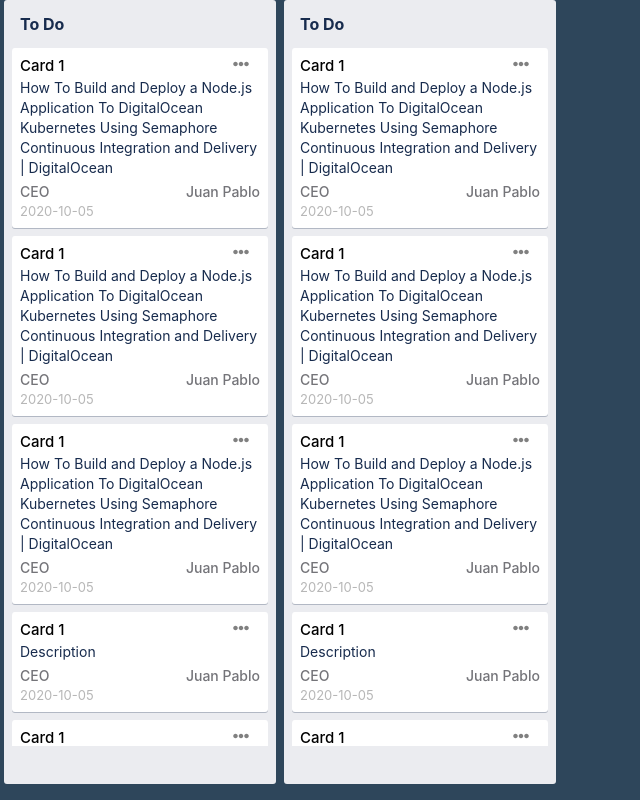
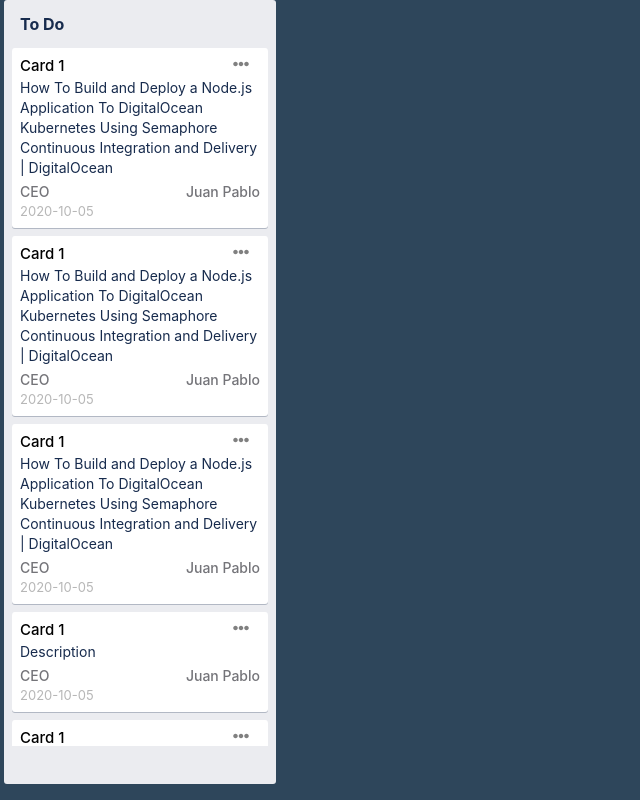
Before and after one commit to benjaminflopez21/flexsible-kanban-board, a React (Create React App) app: page / in a window 1280 px wide. Shown: the whole page, without its empty margins (0-640 px from the left). Built offline with nearby package versions, Linux system fonts and the light colour scheme.

Commit message:
Card Service, local storage, and load data

```diff
--- a/src/models/card.js
+++ b/src/models/card.js
@@ -1,12 +1,14 @@
 export default class Card {
+    id;
     title;
     description;
     tag;
     assignee;
     dueDate;
 
-    fromJson(json) {
+    static fromJson(json) {
         let card = new Card();
+        card.id = json['id'];
         card.title = json['title'];
         card.description = json['description'];
         card.tag = json['tag'];
--- a/src/ui/components/card/card.component.jsx
+++ b/src/ui/components/card/card.component.jsx
@@ -2,18 +2,30 @@
 import { jsx } from '@emotion/core'
 import PropTypes from 'prop-types';
 import Style from './card.style';
-import { FontAwesomeIcon } from '@fortawesome/react-fontawesome'
-import { faTimes } from '@fortawesome/free-solid-svg-icons'
 import DropDowunMenu from '../dropDownMenu/dropDowunMenu.component';
 
 const Card = (props) => {
     const {
         model,
+        onEdit,
+        onDelete,
     } = props;
+
+    const onEditWrapper = () => {
+        onEdit(model);
+    }
+
+    const onDeleteWrapper = () => {
+        onDelete(model);
+    }
+
     return (<div css={Style.card}>
         <div css={Style.content}>
             <span css={Style.menu}>
-                <DropDowunMenu></DropDowunMenu>
+                <DropDowunMenu
+                    onEdit={onEditWrapper}
+                    onDelete={onDeleteWrapper}
+                ></DropDowunMenu>
             </span>
             <h1 css={Style.title}>{model.title}</h1>
             <div css={Style.description}>
@@ -32,9 +44,9 @@
 };
 
 Card.propTypes = {
+    model: PropTypes.objectOf(PropTypes.any).isRequired,
     onEdit: PropTypes.func.isRequired,
-    onRemove: PropTypes.func.isRequired,
-    model: PropTypes.objectOf(PropTypes.any).isRequired
+    onDelete: PropTypes.func.isRequired
 };
 
 export default Card;
--- /dev/null
+++ b/src/ui/components/deleteModal/deleteModal.component.jsx
@@ -0,0 +1,34 @@
+/** @jsx jsx */
+import { jsx } from '@emotion/core'
+import PropTypes from 'prop-types';
+import Modal from '../../components/modal/modal.component';
+import Style from './deleteModal.style';
+
+
+const DeleteModal = (props) => {
+    const {
+        model,
+        onClose,
+        onDelete,
+    } = props;
+
+    return <Modal title="Delete Card"
+    show={Boolean(model)}
+    onClose={onClose}>
+        <div>
+            <p css={Style.message}>Do you really want to delete this card?</p>
+            <div css={Style.buttons}>
+                <div css={Style.noButton} onClick={onClose}>No</div>
+                <div css={Style.yesButton} onClick={onDelete}>Yes</div>
+            </div>
+        </div>
+    </Modal>;
+};
+
+DeleteModal.propTypes = {
+    model: PropTypes.objectOf(PropTypes.any).isRequired,
+    onClose: PropTypes.func.isRequired,
+    onDelete: PropTypes.func.isRequired,
+};
+
+export default DeleteModal;
--- /dev/null
+++ b/src/ui/components/deleteModal/deleteModal.style.js
@@ -0,0 +1,31 @@
+export default {
+    buttons: {
+        display: 'flex',
+        justifyContent: 'center',
+    },
+    message: {
+
+    },
+    noButton: {
+        padding: 5,
+        margin: '5px 0px',
+        borderRadius: 5,
+        cursor: 'pointer',
+        marginRight: 10,
+        paddingRight: 20,
+        marginLeft: 10,
+        paddingLeft: 20,
+    },
+    yesButton: {
+        padding: 5,
+        color: '#fff',
+        background: '#fd7250',
+        margin: '5px 0px',
+        borderRadius: 5,
+        cursor: 'pointer',
+        marginRight: 10,
+        paddingRight: 20,
+        marginLeft: 10,
+        paddingLeft: 20,
+    }
+}
--- a/src/ui/components/modal/modal.style.js
+++ b/src/ui/components/modal/modal.style.js
@@ -18,12 +18,14 @@
         margin: '48px 0 80px',
         overflow: 'hidden',
         position: 'relative',
-        width: 768,
+        minWidth: 280,
+        maxWidth: '100%',
         zIndex: 25,
+        padding: '0 25px',
     },
     header: {
         flex: '0 0 auto',
-        padding: '10px 8px',
+        padding: '10px 0px',
         position: 'relative',
         minHeight: '20px',
     },
@@ -38,7 +40,7 @@
     closeIcon: {
         position: 'absolute',
         right: 0,
-        padding: '9px 25px',
+        padding: '9px 0px 9px 25px',
         top: 0,
         fontSize: 25,
         color: '#6d6d6d',
--- a/src/ui/containers/board/board.component.jsx
+++ b/src/ui/containers/board/board.component.jsx
@@ -5,119 +5,120 @@
 import Column from '../../components/column/column.component';
 import Card from '../../components/card/card.component';
 import CardModel from '../../../models/card';
-import Modal from '../../components/modal/modal.component';
+import DeleteModal from '../../components/deleteModal/deleteModal.component';
+import { useState } from 'react';
 
 const Board = (props) => {
     //const {} = props;
 
     const colums = {
         todo: [
-            new CardModel().fromJson({
+            CardModel.fromJson({
                 title: 'Card 1',
                 description: 'How To Build and Deploy a Node.js Application To DigitalOcean Kubernetes Using Semaphore Continuous Integration and Delivery | DigitalOcean',
                 assignee: 'Juan Pablo',
                 tag: 'CEO',
                 dueDate: '2020-10-05'
             }),
-            new CardModel().fromJson({
+            CardModel.fromJson({
                 title: 'Card 1',
                 description: 'How To Build and Deploy a Node.js Application To DigitalOcean Kubernetes Using Semaphore Continuous Integration and Delivery | DigitalOcean',
                 assignee: 'Juan Pablo',
                 tag: 'CEO',
                 dueDate: '2020-10-05'
             }),
-            new CardModel().fromJson({
+            CardModel.fromJson({
                 title: 'Card 1',
                 description: 'How To Build and Deploy a Node.js Application To DigitalOcean Kubernetes Using Semaphore Continuous Integration and Delivery | DigitalOcean',
                 assignee: 'Juan Pablo',
                 tag: 'CEO',
                 dueDate: '2020-10-05'
             }),
-            new CardModel().fromJson({
+            CardModel.fromJson({
                 title: 'Card 1',
                 description: 'Description',
                 assignee: 'Juan Pablo',
                 tag: 'CEO',
                 dueDate: '2020-10-05'
             }),
-            new CardModel().fromJson({
+            CardModel.fromJson({
                 title: 'Card 1',
                 description: 'Description',
                 assignee: 'Juan Pablo',
                 tag: 'CEO',
                 dueDate: '2020-10-05'
             }),
-            new CardModel().fromJson({
+            CardModel.fromJson({
                 title: 'Card 1',
                 description: 'Description',
                 assignee: 'Juan Pablo',
                 tag: 'CEO',
                 dueDate: '2020-10-05'
             }),
-            new CardModel().fromJson({
+            CardModel.fromJson({
                 title: 'Card 1',
                 description: 'Description',
                 assignee: 'Juan Pablo',
                 tag: 'CEO',
                 dueDate: '2020-10-05'
             }),
-            new CardModel().fromJson({
+            CardModel.fromJson({
                 title: 'Card 1',
                 description: 'Description',
                 assignee: 'Juan Pablo',
                 tag: 'CEO',
                 dueDate: '2020-10-05'
             }),
-            new CardModel().fromJson({
+            CardModel.fromJson({
                 title: 'Card 1',
                 description: 'Description',
                 assignee: 'Juan Pablo',
                 tag: 'CEO',
                 dueDate: '2020-10-05'
             }),
-            new CardModel().fromJson({
+            CardModel.fromJson({
                 title: 'Card 1',
                 description: 'Description',
                 assignee: 'Juan Pablo',
                 tag: 'CEO',
                 dueDate: '2020-10-05'
             }),
-            new CardModel().fromJson({
+            CardModel.fromJson({
                 title: 'Card 1',
                 description: 'Description',
                 assignee: 'Juan Pablo',
                 tag: 'CEO',
                 dueDate: '2020-10-05'
             }),
-            new CardModel().fromJson({
+            CardModel.fromJson({
                 title: 'Card 1',
                 description: 'Description',
                 assignee: 'Juan Pablo',
                 tag: 'CEO',
                 dueDate: '2020-10-05'
             }),
-            new CardModel().fromJson({
+            CardModel.fromJson({
                 title: 'Card 1',
                 description: 'Description',
                 assignee: 'Juan Pablo',
                 tag: 'CEO',
                 dueDate: '2020-10-05'
             }),
-            new CardModel().fromJson({
+            CardModel.fromJson({
                 title: 'Card 1',
                 description: 'Description',
                 assignee: 'Juan Pablo',
                 tag: 'CEO',
                 dueDate: '2020-10-05'
             }),
-            new CardModel().fromJson({
+            CardModel.fromJson({
                 title: 'Card 1',
                 description: 'Description',
                 assignee: 'Juan Pablo',
                 tag: 'CEO',
                 dueDate: '2020-10-05'
             }),
-            new CardModel().fromJson({
+            CardModel.fromJson({
                 title: 'Card 1',
                 description: 'Description',
                 assignee: 'Juan Pablo',
@@ -125,6 +126,28 @@
                 dueDate: '2020-10-05'
             }),
         ]
+    }
+
+    const [cardToEdit, setCardToEdit] = useState(null);
+    const [cardToDelete, setCardToDelete] = useState(null);
+
+
+    const onEdit = (card) => {
+        setCardToEdit(card);
+    }
+
+    const onDelete = (card) => {
+        setCardToDelete(card);
+    }
+
+    const onCloseModal = () => {
+        setCardToEdit(null);
+        setCardToDelete(null);
+    }
+
+    const onDeleteModal = () => {
+
+        onCloseModal();
     }
 
     return (<main css={Style.wrapper}>
@@ -135,25 +158,23 @@
                         {colums.todo.map((card) => {
                             return <Card
                                 model={card}
+                                onEdit={onEdit}
+                                onDelete={onDelete}
                             >
                             </Card>
                         })}
                     </Column>
 
-                    <Column title="To Do">
-                        {colums.todo.map((card) => {
-                            return <Card
-                                model={card}
-                            >
-                            </Card>
-                        })}
-                    </Column>
+
                 </div>
             </div>
         </div>
 
 
-<Modal title="Title" show={false}></Modal>
+    <DeleteModal model={cardToDelete}
+        onClose={onCloseModal}
+        onDelete={onDeleteModal}>
+    </DeleteModal>
 
     </main>);
 };
```
Also changed, not shown: src/services/cardService.js (added, +78 -0 lines).
